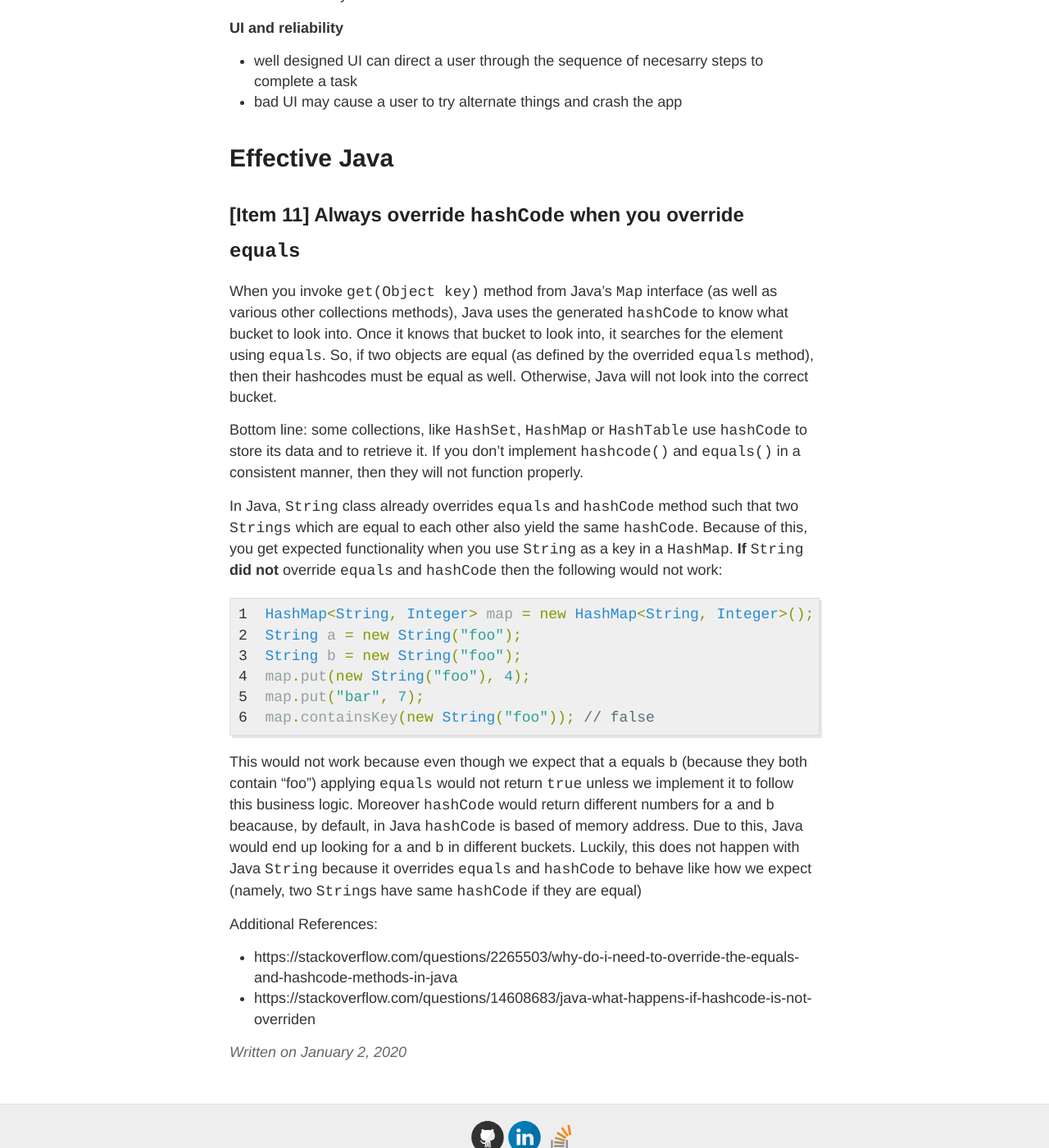
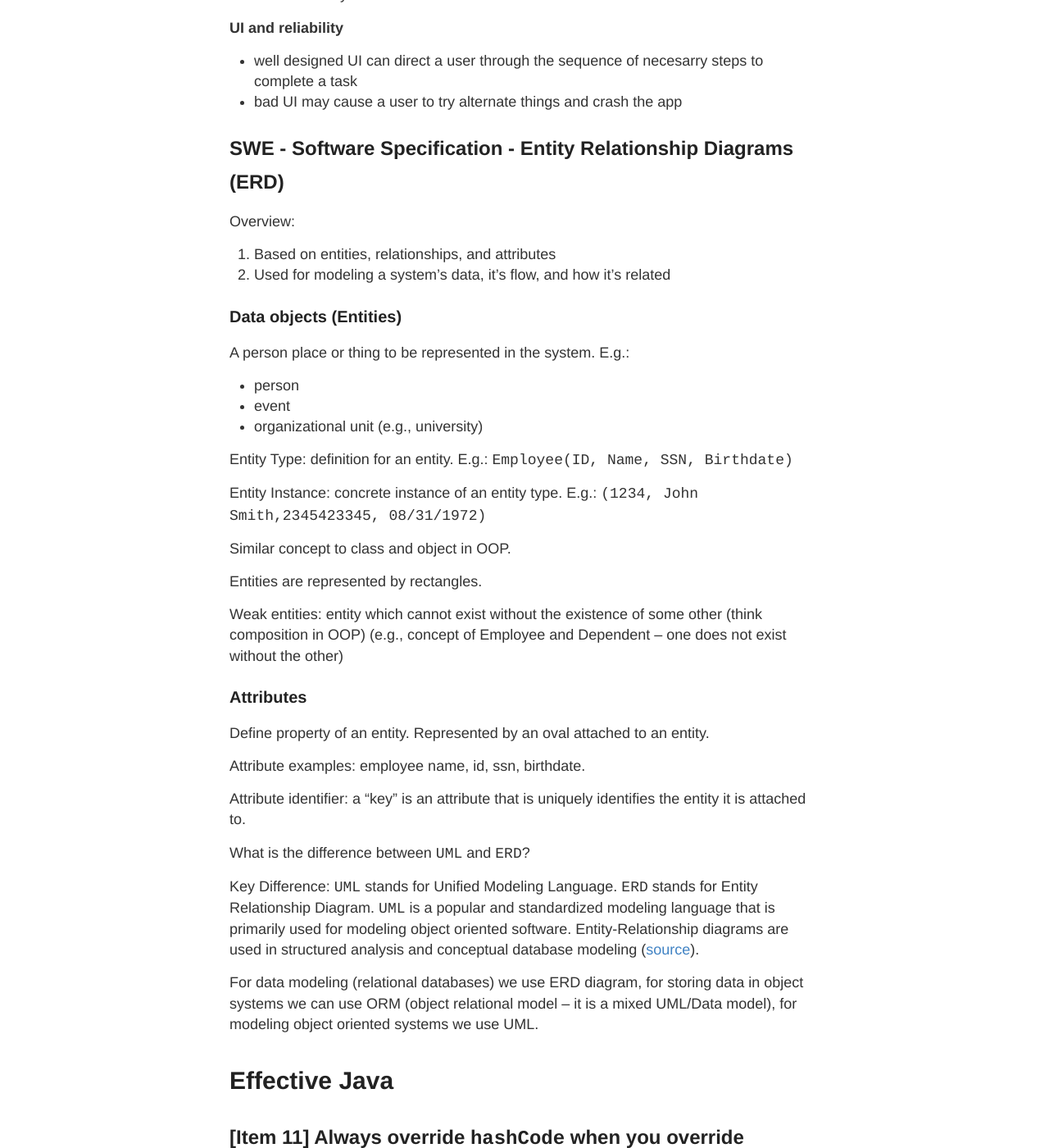
Before and after one commit to gutucristian/gutucristian.github.io, a Jekyll site: the page built from _posts/2020-01-02-Java.md, in a window 1280 px wide and 1400 px high, scrolled down 11485 px. Shown: the whole window at 82% size. Built offline with Jekyll 4.4.1, drawn with Linux system fonts in a browser that asks for light colours; our own code applies the rules of GitHub Pages for plain Markdown files.

Commit message:
Update 2020-01-02-Java.md

```diff
--- a/_posts/2020-01-02-Java.md
+++ b/_posts/2020-01-02-Java.md
@@ -358,6 +358,43 @@ __UI and reliability__
 - well designed UI can direct a user through the sequence of necesarry steps to complete a task
 - bad UI may cause a user to try alternate things and crash the app
 
+## SWE - Software Specification - Entity Relationship Diagrams (ERD)
+
+Overview:
+1. Based on entities, relationships, and attributes
+2. Used for modeling a system's data, it's flow, and how it's related
+
+### Data objects (Entities)
+
+A person place or thing to be represented in the system. E.g.:
+- person
+- event
+- organizational unit (e.g., university)
+
+Entity Type: definition for an entity. E.g.: `Employee(ID, Name, SSN, Birthdate)`
+
+Entity Instance: concrete instance of an entity type. E.g.: `(1234, John Smith,2345423345, 08/31/1972)`
+
+Similar concept to class and object in OOP.
+
+Entities are represented by rectangles.
+
+Weak entities: entity which cannot exist without the existence of some other (think composition in OOP) (e.g., concept of Employee and Dependent -- one does not exist without the other)
+
+### Attributes
+
+Define property of an entity. Represented by an oval attached to an entity.
+
+Attribute examples: employee name, id, ssn, birthdate.
+
+Attribute identifier: a "key" is an attribute that is uniquely identifies the entity it is attached to.
+
+What is the difference between `UML` and `ERD`?
+
+Key Difference: `UML` stands for Unified Modeling Language. `ERD` stands for Entity Relationship Diagram. `UML` is a popular and standardized modeling language that is primarily used for modeling object oriented software. Entity-Relationship diagrams are used in structured analysis and conceptual database modeling ([source](https://stackoverflow.com/questions/48191228/is-erd-considered-a-kind-of-uml-diagram)).
+
+For data modeling (relational databases) we use ERD diagram, for storing data in object systems we can use ORM (object relational model -- it is a mixed UML/Data model), for modeling object oriented systems we use UML.
+
 # Effective Java
 
 ## [Item 11] Always override `hashCode` when you override `equals`
```
